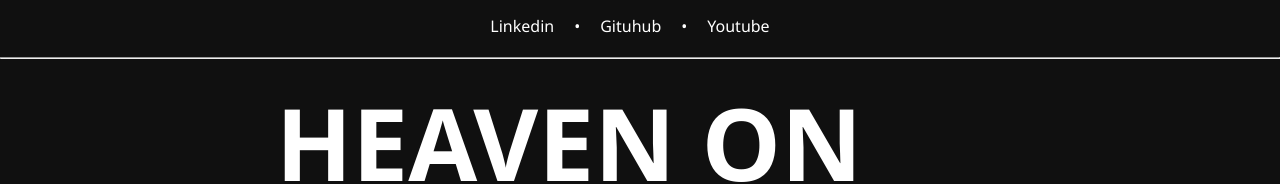
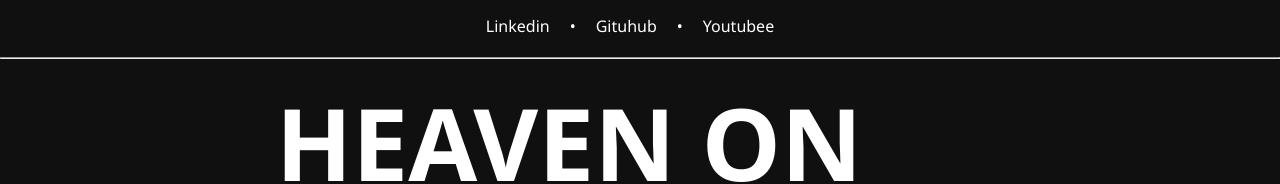
Before and after one commit to ygofarias/angular-blog, an Angular app: page / in a window 1280 px wide. Shown: the top 184 px of the page. Built offline with nearby package versions, Linux system fonts and the light colour scheme.

Commit message:
components created with styles

```diff
--- a/src/app/components/menu-bar/menu-bar.component.html
+++ b/src/app/components/menu-bar/menu-bar.component.html
@@ -4,7 +4,7 @@
     <li><span>•</span></li>
     <li><a href="https://github.com/ygofarias/">Gituhub</a></li>
     <li><span>•</span></li>
-    <li><a href="">Youtube </a></li>
+    <li><a href="">Youtubee </a></li>
   </ul>
 
 
```
